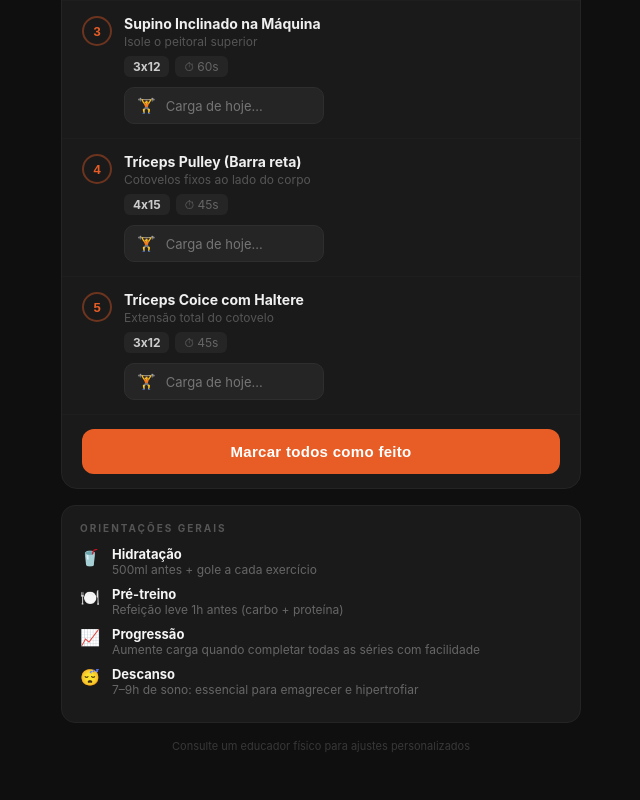
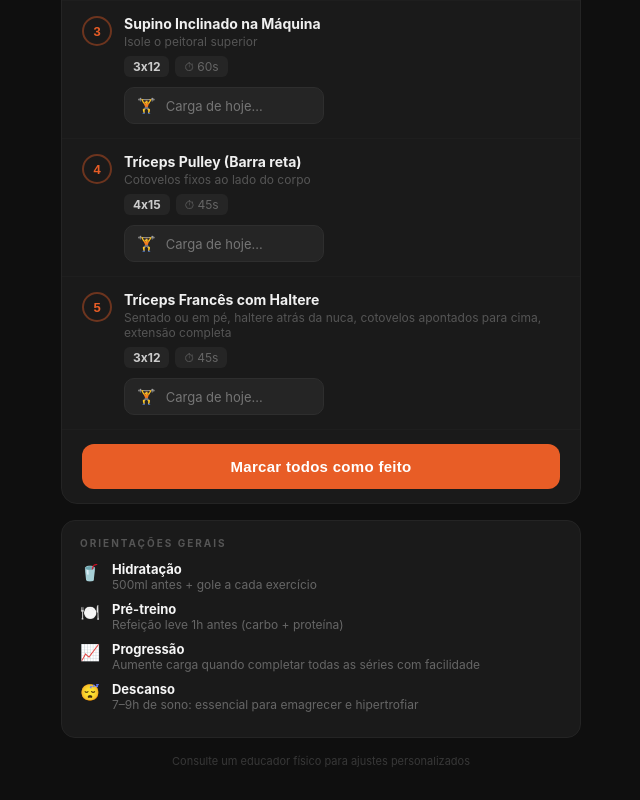
Before and after one commit to Geraldosbn/my-training, a React (Vite) app: page / in a window 1280 px wide. Shown: the part 709-1509 px from the top of the page, without its empty margins (319-959 px from the left). Built offline with nearby package versions, Linux system fonts and the light colour scheme.

Commit message:
substituir Tríceps Coice por Tríceps Francês com Haltere no Treino A
https://claude.ai/code/session_01CpRdiyubvP2s2SJQMsFxDs

```diff
--- a/src/App.tsx
+++ b/src/App.tsx
@@ -70,7 +70,7 @@ const profiles: Record<ProfileKey, Profile> = {
           { id: "mA1", nome: "Crucifixo Inclinado (Polia ou Haltere)", series: "3x15", descanso: "45s", obs: "Amplitude máxima, sem travar o cotovelo" },
           { id: "mA2", nome: "Supino Inclinado na Máquina", series: "3x12", descanso: "60s", obs: "Isole o peitoral superior" },
           { id: "mA3", nome: "Tríceps Pulley (Barra reta)", series: "4x15", descanso: "45s", obs: "Cotovelos fixos ao lado do corpo" },
-          { id: "mA4", nome: "Tríceps Coice com Haltere", series: "3x12", descanso: "45s", obs: "Extensão total do cotovelo" },
+          { id: "mA4", nome: "Tríceps Francês com Haltere", series: "3x12", descanso: "45s", obs: "Sentado ou em pé, haltere atrás da nuca, cotovelos apontados para cima, extensão completa" },
         ],
       },
       B: {
```
